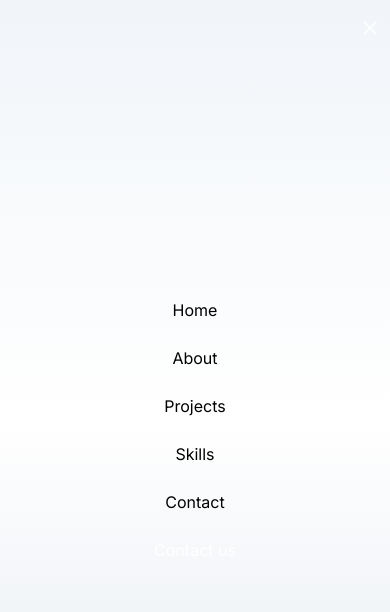
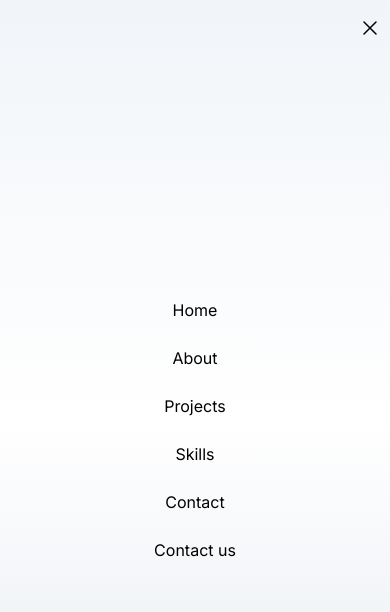
Before and after one commit to EmmanuelOta/coder_zi, a Next.js app: page / in a window 390 px wide. Both pictures are taken after a click on the icon 352 px from the left and 26 px from the top of the page. Shown: the top 612 px of the page. Built offline with nearby package versions, Linux system fonts and the light colour scheme.

Commit message:
Making some little UI changes-5

```diff
--- a/app/components/Navbar/Navbar.js
+++ b/app/components/Navbar/Navbar.js
@@ -96,7 +96,7 @@ export default function Navbar() {
 				{show_menu && (
 					<div className="absolute flex flex-col items-center justify-center w-full h-screen bg-gradient-to-b from-slate-100 via-white to-slate-200 dark:bg-gradient-to-b dark:from-zinc-800 dark:to-zinc-900 inset-0 p-2">
 						<div
-							className="absolute top-4 right-2 text-white hover:cursor-pointer w-max"
+							className="absolute top-4 right-2 dark:text-white hover:cursor-pointer w-max"
 							onClick={() => setShowMenu(false)}
 						>
 							<svg
@@ -151,7 +151,7 @@ export default function Navbar() {
 								Contact
 							</Link>
 							<button
-								className="mt-6 text-white"
+								className="mt-6 dark:text-white"
 								onClick={() => {
 									setShowMenu(false);
 									setContactUs(true);
```
